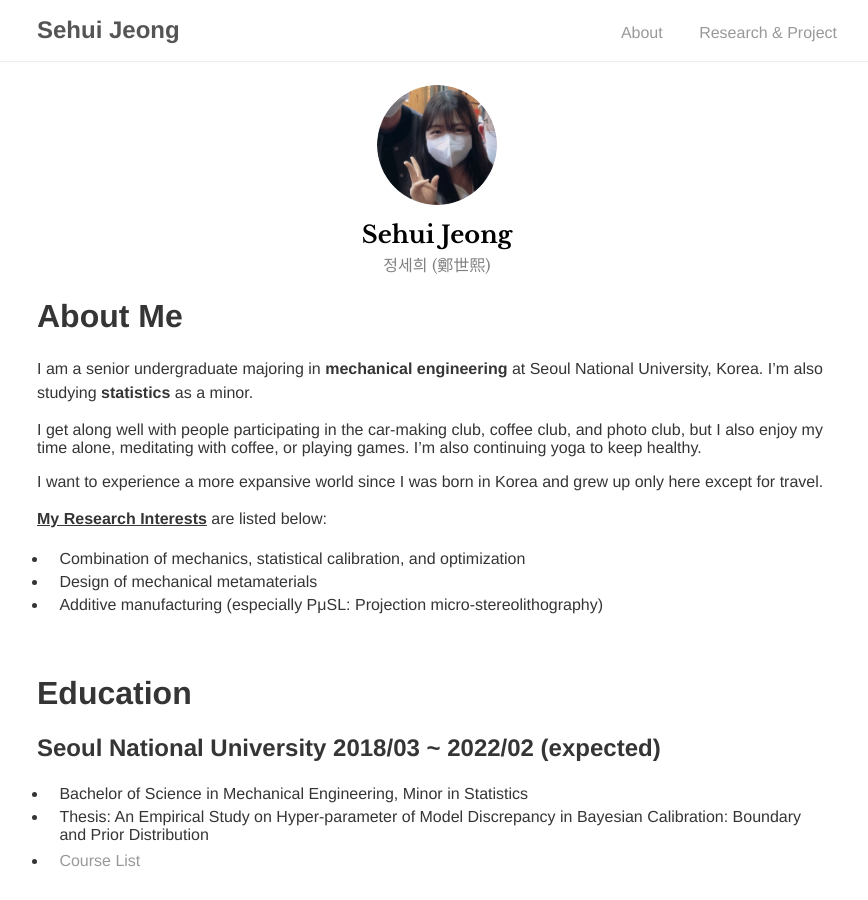
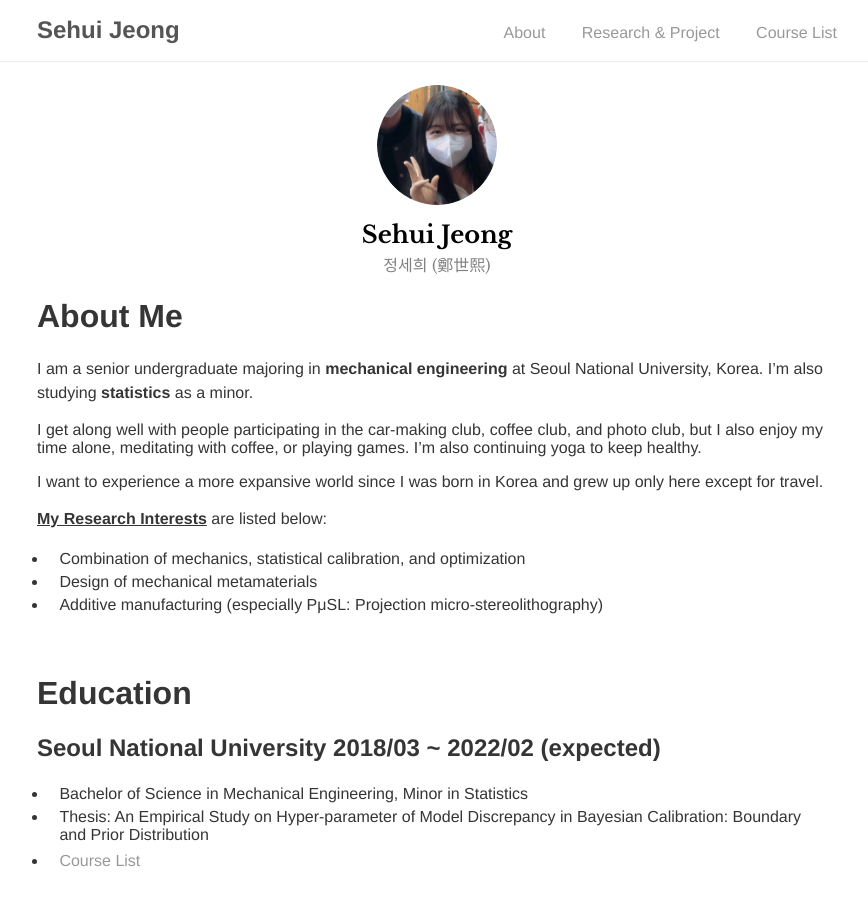
Before and after one commit to tpgml2612/CV, a Jekyll site: the page built from index.md, in a window 1280 px wide and 900 px high. Shown: the whole window, without its empty margins (203-1071 px from the left). Built offline with Jekyll 4.4.1, drawn with Linux system fonts in a browser that asks for light colours; our own code applies the rules of GitHub Pages for plain Markdown files.

Commit message:
Update base.html

```diff
--- a/_layouts/base.html
+++ b/_layouts/base.html
@@ -12,6 +12,7 @@
         <ul>
           <li><a href="{{ '/' | prepend: site.baseurl }}">About</a></li>
           <li><a href="{{ '/portfolio' | prepend: site.baseurl }}/">Research & Project</a></li>
+          <li><a href="{{ '/courselist' | prepend: site.baseurl }}/">Course List</a></li>
         </ul>
     </div>
   </nav>
```
